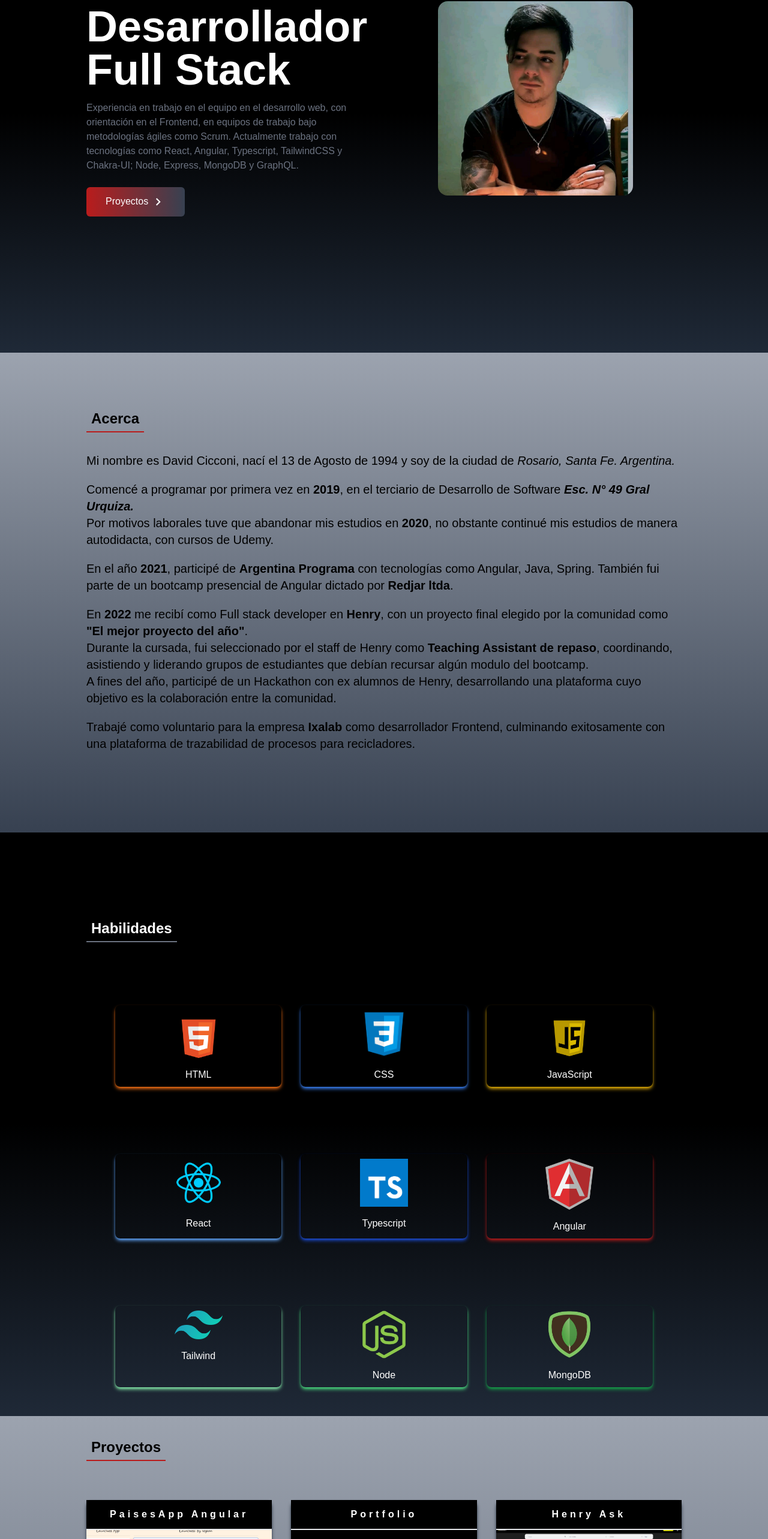
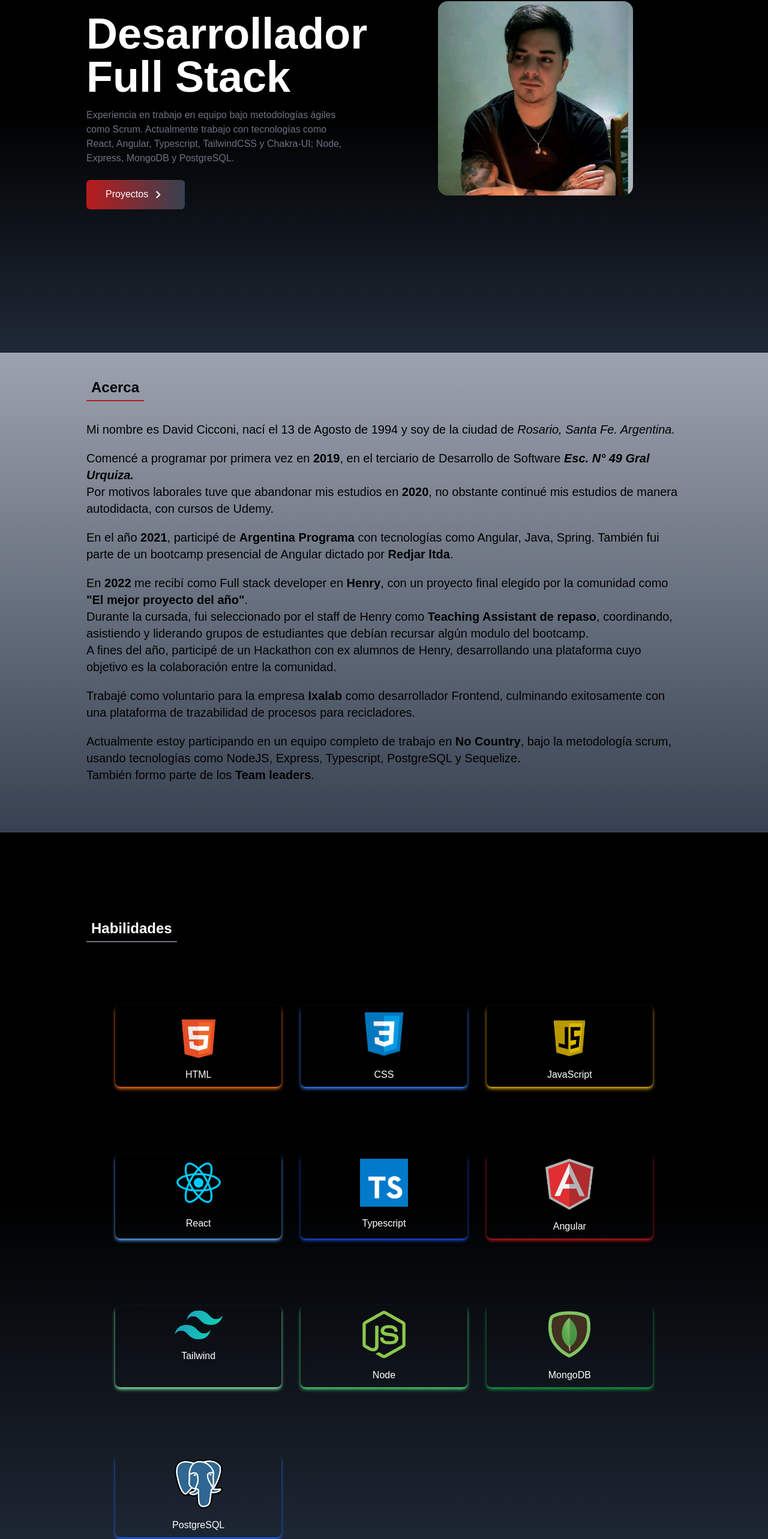
Before and after one commit to davidcicconi94/MyPortfolio, a React (Create React App) app: page / in a window 1280 px wide. Shown: the part 212-2778 px from the top of the page at 60% size. Built offline with nearby package versions, Linux system fonts and the light colour scheme.

Commit message:
update 11-4-23

```diff
--- a/src/components/About.tsx
+++ b/src/components/About.tsx
@@ -47,10 +47,18 @@ const About = () => {
               Henry, desarrollando una plataforma cuyo objetivo es la
               colaboración entre la comunidad.
             </p>
-            <p className="md:text-xl mb-10 text-base">
+            <p className="md:text-xl mb-5 text-base">
               Trabajé como voluntario para la empresa <b>Ixalab</b> como
               desarrollador Frontend, culminando exitosamente con una plataforma
               de trazabilidad de procesos para recicladores.
+            </p>
+            <p className="md:text-xl mb-10 text-base">
+              Actualmente estoy participando en un equipo completo de trabajo en{" "}
+              <b>No Country</b>, bajo la metodología scrum, usando tecnologías
+              como NodeJS, Express, Typescript, PostgreSQL y Sequelize.
+              <p>
+                También formo parte de los <b>Team leaders</b>.
+              </p>
             </p>
           </p>
         </p>
--- a/src/components/Contact.tsx
+++ b/src/components/Contact.tsx
@@ -24,14 +24,17 @@ const Contact = (): JSX.Element => {
               name="name"
               placeholder="Nombre"
               className="p-2 bg-transparent border-2 rounded-md text-white focus:outline-none"
+              required
             />
             <input
               type="text"
               name="email"
               placeholder="Email"
               className="my-4 p-2 bg-transparent border-2 rounded-md text-white focus:outline-none"
+              required
             />
             <textarea
+              required
               name="message"
               placeholder="Mensaje"
               rows={10}
--- a/src/components/Footer.tsx
+++ b/src/components/Footer.tsx
@@ -1,8 +1,9 @@
-import React from "react";
 import { FaGithub, FaLinkedin } from "react-icons/fa";
 import { MdEmail } from "react-icons/md";
 
-const Footer = () => {
+const Footer = (): JSX.Element => {
+  const currentYear: number = new Date().getFullYear();
+
   return (
     <footer className="p-4  shadow md:px-6 md:py-8 bg-black">
       <div className="sm:flex sm:items-center sm:justify-between ">
@@ -38,7 +39,7 @@ const Footer = () => {
       </div>
       <hr className="my-6 border-gray-200 sm:mx-auto dark:border-gray-700 lg:my-8" />
       <span className="block text-sm text-gray-500 sm:text-center dark:text-gray-400">
-        © David Cicconi - 2023 . Todos los derechos reservados
+        © David Cicconi - {currentYear} . Todos los derechos reservados
       </span>
     </footer>
   );
--- a/src/components/NavBar.tsx
+++ b/src/components/NavBar.tsx
@@ -4,7 +4,7 @@ import { FaBars, FaTimes } from "react-icons/fa";
 import NavMenu from "./NavMenu";
 import { Link } from "react-scroll";
 
-const NavBar = () => {
+const NavBar = (): JSX.Element => {
   const [show, setShow] = useState<boolean>(false);
 
   const handleClick = (e: React.MouseEvent<HTMLButtonElement>) => {
--- a/src/components/NavMenu.tsx
+++ b/src/components/NavMenu.tsx
@@ -2,7 +2,7 @@ import React from "react";
 import { Link } from "react-scroll";
 import { links } from "../model/links";
 
-const NavMenu = ({ handleClick }: any) => {
+const NavMenu = ({ handleClick }: any): JSX.Element => {
   return (
     <ul className="fixed flex flex-col justify-center items-center md:hidden top-20 right-0 w-1/2 h-1/3 rounded-sm bg-gradient-to-b from-black to-gray-800 text-gray-400">
       {links.map(({ id, link }) => (
--- a/src/model/home.ts
+++ b/src/model/home.ts
@@ -9,6 +9,6 @@ export const home: HomeProps[] = [
     id: 1,
     title: "Desarrollador Full Stack",
     resume:
-      "Experiencia en trabajo en el equipo en el desarrollo web, con orientación en el Frontend, en equipos de trabajo bajo metodologías ágiles como Scrum. Actualmente trabajo con tecnologías como React, Angular, Typescript, TailwindCSS y Chakra-UI; Node, Express, MongoDB y GraphQL.",
+      "Experiencia en trabajo en equipo bajo metodologías ágiles como Scrum. Actualmente trabajo con tecnologías como React, Angular, Typescript, TailwindCSS y Chakra-UI; Node, Express, MongoDB y PostgreSQL.",
   },
 ];
--- a/src/model/skills.ts
+++ b/src/model/skills.ts
@@ -62,4 +62,10 @@ export const skills: SkillsProps[] = [
     title: "MongoDB",
     style: "shadow-green-600",
   },
+  {
+    id: 10,
+    src: "postgres.png",
+    title: "PostgreSQL",
+    style: "shadow-blue-600",
+  },
 ];
```
Also changed, not shown: public/postgres.png (added).
